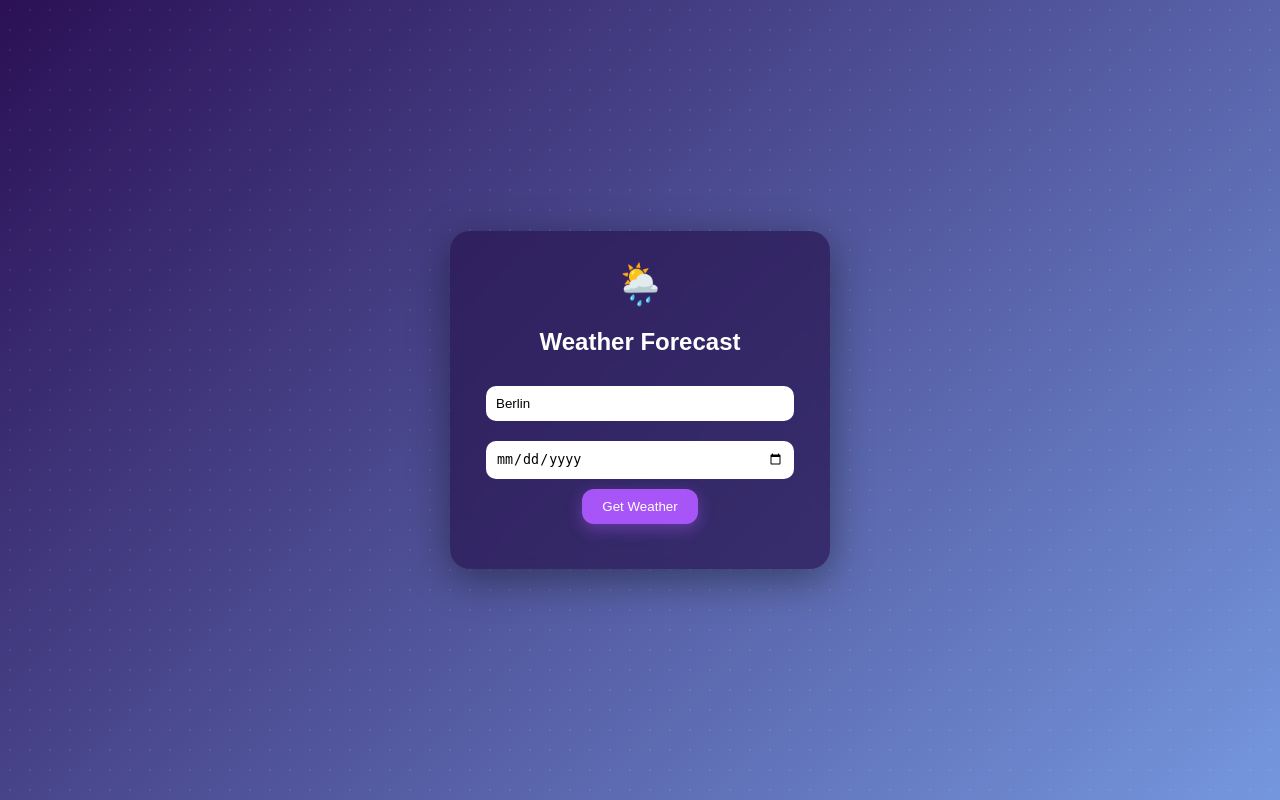
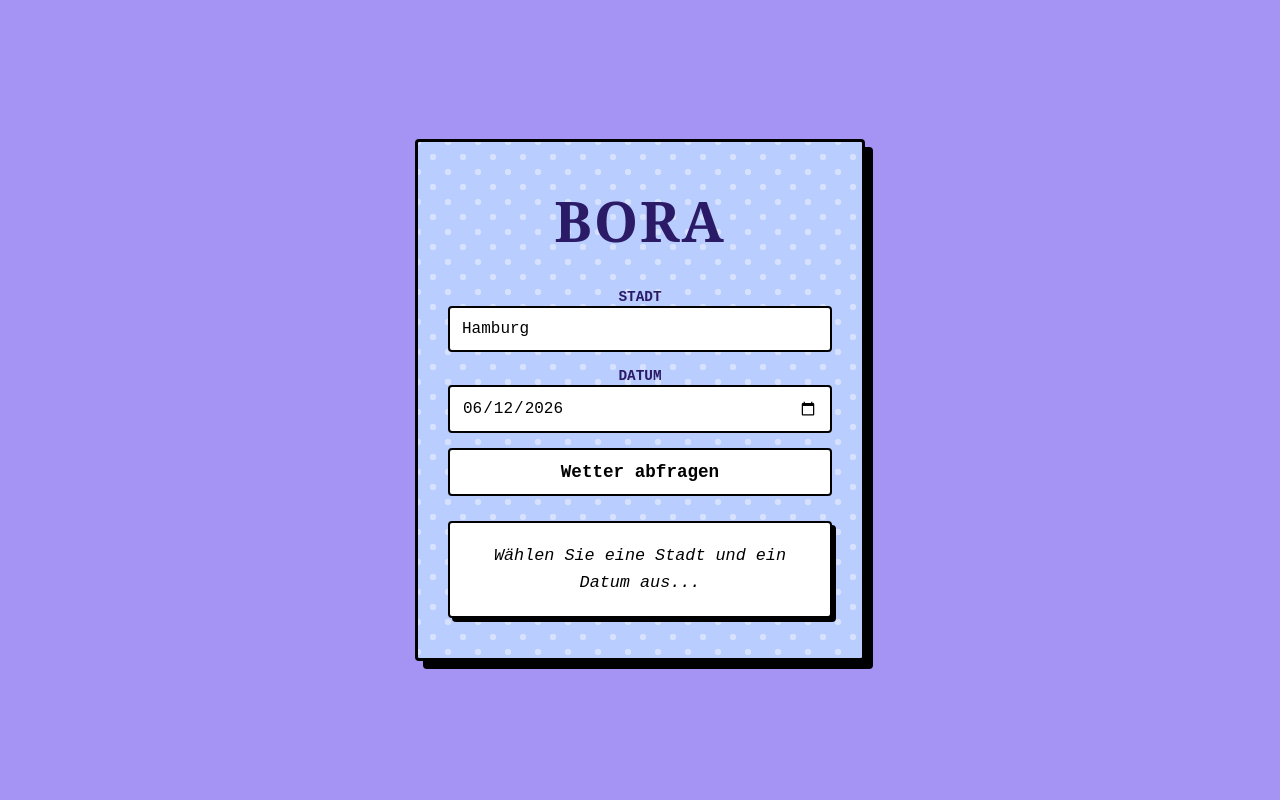
Before and after one commit to kennicedarkwa/bora-smart-wardrobe, a Spring Boot app: page /weather.html in a window 1280 px wide. Run offline with Spring Boot 4, Linux system fonts and the light colour scheme; some of the project's set-up classes (security, data sources, template engines, error pages and the like) are left out, and stand-ins take their place.

Commit message:
Weather Data updated

```diff
--- a/src/main/resources/static/weather.css
+++ b/src/main/resources/static/weather.css
@@ -1,77 +1,122 @@
+/* --- Base Reset & Theme Setup --- */
+* {
+    box-sizing: border-box;
+    margin: 0;
+    padding: 0;
+    font-family: 'Courier New', Courier, monospace; /* Matches the retro monospace/serif vibe */
+}
+
 body {
-    margin: 0;
-    font-family: Arial, sans-serif;
-    background: linear-gradient(135deg, #2b1055, #7597de);
-    color: white;
-    min-height: 100vh;
+    background-color: #A594F4; /* Purple Outer Frame Accent */
     display: flex;
     justify-content: center;
     align-items: center;
+    min-height: 100vh;
+    padding: 20px;
 }
 
-/* Hintergrund Muster */
-body::before {
-    content: "";
-    position: fixed;
-    top: 0;
-    left: 0;
+/* --- App Container (Mimics the inner content frame) --- */
+.app-container {
+    background-color: #BACDFF; /* Soft Light Blue Internal Pattern Background */
+    /* Subtle star/cross grid effect using pure CSS fallback */
+    background-image:
+            radial-gradient(rgba(255, 255, 255, 0.4) 15%, transparent 16%),
+            radial-gradient(rgba(255, 255, 255, 0.4) 15%, transparent 16%);
+    background-size: 30px 30px;
+    background-position: 0 0, 15px 15px;
+
+    border: 3px solid #000000;
+    border-radius: 4px;
+    padding: 40px 30px;
     width: 100%;
-    height: 100%;
-    background-image: radial-gradient(rgba(255,255,255,0.08) 1px, transparent 1px);
-    background-size: 20px 20px;
-    z-index: 0;
+    max-width: 450px;
+    box-shadow: 8px 8px 0px #000000; /* Neo-brutalism block shadow matching your buttons */
+    text-align: center;
 }
 
-/* Container */
-.container {
-    position: relative;
-    z-index: 1;
-    background: rgba(40, 20, 80, 0.7);
-    padding: 30px;
-    border-radius: 20px;
-    box-shadow: 0 10px 40px rgba(0,0,0,0.4);
-    width: 320px;
-    text-align: center;
-    backdrop-filter: blur(10px);
+/* --- Brand Typography --- */
+h1.brand-title {
+    font-family: 'Georgia', serif;
+    font-size: 3.5rem;
+    color: #2B1B67; /* Dark deep indigo matching the BORA text logo */
+    letter-spacing: 2px;
+    margin-bottom: 30px;
 }
 
-/* Inputs */
-input {
-    width: 90%;
-    padding: 10px;
-    margin: 10px 0;
-    border-radius: 10px;
-    border: none;
-    outline: none;
+/* --- Form Inputs Layout --- */
+.search-form {
+    display: flex;
+    flex-direction: column;
+    gap: 15px;
+    margin-bottom: 25px;
 }
 
-/* Button */
+label {
+    text-align: left;
+    font-weight: bold;
+    color: #2B1B67;
+    font-size: 0.9rem;
+    text-transform: uppercase;
+}
+
+input[type="text"],
+input[type="date"] {
+    width: 100%;
+    padding: 12px;
+    font-size: 1rem;
+    border: 2px solid #000000;
+    border-radius: 4px;
+    background-color: #FFFFFF;
+    outline: none;
+    transition: transform 0.1s ease;
+}
+
+input:focus {
+    transform: translate(-2px, -2px);
+    box-shadow: 4px 4px 0px #000000;
+}
+
+/* --- Retro Action Buttons (Matches your 'Login'/'New Account' style) --- */
 button {
-    background: #a855f7;
-    color: white;
-    border: none;
-    padding: 10px 20px;
-    border-radius: 12px;
+    background-color: #FFFFFF;
+    color: #000000;
+    font-weight: bold;
+    font-size: 1.1rem;
+    padding: 12px 24px;
+    border: 2px solid #000000;
+    border-radius: 4px;
     cursor: pointer;
-    box-shadow: 0 5px 15px rgba(168, 85, 247, 0.4);
-    transition: 0.2s;
+    transition: all 0.1s ease;
+    width: 100%;
 }
 
 button:hover {
-    transform: scale(1.05);
-    background: #9333ea;
+    background-color: #F0F0F0;
+    transform: translate(-2px, -2px);
+    box-shadow: 4px 4px 0px #000000;
 }
 
-/* Ergebnis */
-#result {
-    margin-top: 15px;
-    text-align: left;
-    font-size: 14px;
-    white-space: pre-wrap;
+button:active {
+    transform: translate(0px, 0px);
+    box-shadow: 0px 0px 0px #000000;
 }
 
-/* Wetter Emojis Styling */
-.weather-icon {
-    font-size: 40px;
-    margin-bottom: 10px;
+/* --- Result Dashboard Card --- */
+#result {
+    margin-top: 25px;
+    padding: 20px;
+    background-color: #FFFFFF;
+    border: 2px solid #000000;
+    border-radius: 4px;
+    color: #000000;
+    line-height: 1.6;
+    font-size: 1.05rem;
+    box-shadow: 4px 4px 0px #000000;
+    animation: fadeIn 0.3s ease-out;
 }
+
+/* Smooth fade-in for fetched data */
+@keyframes fadeIn {
+    from { opacity: 0; transform: translateY(10px); }
+    to { opacity: 1; transform: translateY(0); }
+}
--- a/src/main/resources/static/weather.html
+++ b/src/main/resources/static/weather.html
@@ -1,25 +1,31 @@
 <!DOCTYPE html>
-<html lang="en">
+<html lang="de">
 <head>
     <meta charset="UTF-8">
-    <title>Weather App</title>
+    <title>BORA Weather App</title>
     <link rel="stylesheet" href="weather.css">
 </head>
 <body>
 
-<div class="container">
+<div class="app-container">
+    <h1 class="brand-title">BORA</h1>
 
-    <div class="weather-icon">🌦️</div>
+    <div class="search-form">
+        <div>
+            <label for="city">Stadt</label>
+            <input type="text" id="city" placeholder="z.B. Hamburg" value="Hamburg">
+        </div>
+        <div>
+            <label for="date">Datum</label>
+            <input type="date" id="date" value="2026-06-12">
+        </div>
 
-    <h2>Weather Forecast</h2>
+        <button onclick="loadWeather()">Wetter abfragen</button>
+    </div>
 
-    <input type="text" id="city" placeholder="City" value="Berlin">
-    <input type="date" id="date">
-
-    <button onclick="loadWeather()">Get Weather</button>
-
-    <div id="result"></div>
-
+    <div id="result">
+        <em>Wählen Sie eine Stadt und ein Datum aus...</em>
+    </div>
 </div>
 
 <script src="weather.js"></script>
--- a/src/main/resources/static/weather.js
+++ b/src/main/resources/static/weather.js
@@ -1,7 +1,6 @@
 async function loadWeather() {
     const city = document.getElementById("city").value;
     const date = document.getElementById("date").value;
-
     const resultDiv = document.getElementById("result");
 
     try {
@@ -15,21 +14,36 @@ async function loadWeather() {
         const data = await response.json();
 
         const temp = data.temperature.averageCelsius;
-        const rain = data.precipitation?.probability_percent;
 
+// Hole beide Werte sauber aus dem JSON-Objekt
+        const precipProb = data.precipitation?.probability_percent ?? 0;
+        const precipMm = data.precipitation?.amount_mm ?? 0;
+
+        let rainDisplay = "";
         let emoji = "🌤️";
 
-        if (rain > 60) emoji = "🌧️";
-        else if (temp > 25) emoji = "☀️";
-        else if (temp < 10) emoji = "❄️";
+// --- SAUBERE DISPLAY-STEUERUNG ANHAND DER NEUEN FELDER ---
+        if (precipMm > 0) {
+            // Wenn reale Millimeter vorhanden sind -> Nutze historische Anzeige
+            // .toFixed(1) sorgt dafür, dass z.B. "2.4 mm" statt "2.4000001 mm" angezeigt wird
+            rainDisplay = `${precipMm.toFixed(1)} mm`;
+            if (precipMm > 1.0) emoji = "🌧️";
+        } else {
+            // Wenn keine Millimeter gemessen wurden -> Nutze normale Prozent-Vorhersage
+            rainDisplay = `${precipProb}%`;
+            if (precipProb > 60) emoji = "🌧️";
+        }
+
+        if (temp > 25 && precipMm === 0 && precipProb <= 30) emoji = "☀️";
+        else if (temp < 10 && (precipMm > 0 || precipProb > 0)) emoji = "❄️";
 
         resultDiv.innerHTML = `
-            <div style="font-size:40px">${emoji}</div>
-            <b>${city}</b><br><br>
-            🌡️ Temp: ${temp}°C<br>
-            🌧️ Rain: ${rain}%<br>
-            🌬️ UV Index: ${data.uv_index}
-        `;
+    <div style="font-size:40px">${emoji}</div>
+    <b>${city}</b><br><br>
+    🌡️ Temp: ${temp}°C<br>
+    🌧️ Niederschlag: ${rainDisplay}<br>
+    🌬️ UV Index: ${data.uv_index ?? 0}
+`;
     } catch (err) {
         resultDiv.innerHTML = "⚠️ Fehler beim Laden";
     }
```
Also changed, not shown: src/main/java/com/example/sea2_bora/implementation/wetter/Precipitation.java (+5 -2 lines), src/main/java/com/example/sea2_bora/service/WeatherService.java (+98 -8 lines).
